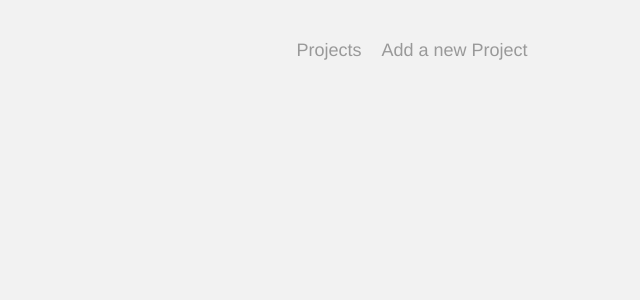
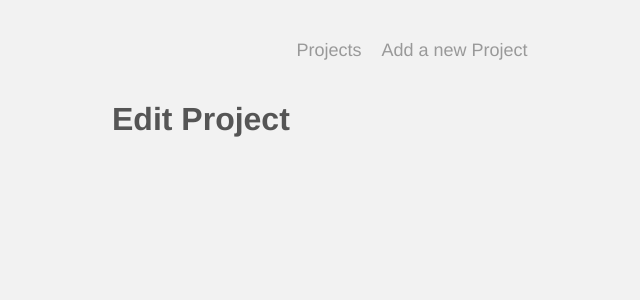
Before and after one commit to JacekCzajkowski/project-planner, a Vue app: page /projects/1 in a window 1280 px wide. Shown: the top 300 px of the page, without its empty margins (228-868 px from the left). Built offline with nearby package versions, Linux system fonts and the light colour scheme.

Commit message:
project update

```diff
--- a/src/components/SingleProject.vue
+++ b/src/components/SingleProject.vue
@@ -3,7 +3,9 @@
     <div class="actions">
       <h3 @click="showDeatails = !showDeatails">{{ project.title }}</h3>
       <div class="icons">
-        <span class="material-icons">edit</span>
+        <router-link :to="{ name: 'EditProject', params: { id: project.id }}">
+          <span class="material-icons">edit</span>
+          </router-link>
         <span @click="deleteProject" class="material-icons">delete</span>
         <span @click="toggleComplete" class="material-icons tick">done</span>
       </div>
--- a/src/router/index.js
+++ b/src/router/index.js
@@ -1,6 +1,7 @@
 import { createRouter, createWebHistory } from 'vue-router'
 import Home from '../views/Home.vue'
 import AddProject from '../views/AddProject.vue'
+import EditProject from '../views/EditProject.vue'
 
 const routes = [
   {
@@ -12,6 +13,11 @@
     path: '/add',
     name: 'AddProject',
     component: AddProject
+  },
+  {
+    path: '/projects/:id',
+    name: 'EditProject',
+    component: EditProject
   }
 ]
 
--- /dev/null
+++ b/src/views/EditProject.vue
@@ -0,0 +1,13 @@
+<template>
+  <h1>Edit Project</h1>
+</template>
+
+<script>
+export default {
+
+}
+</script>
+
+<style>
+
+</style>
```
